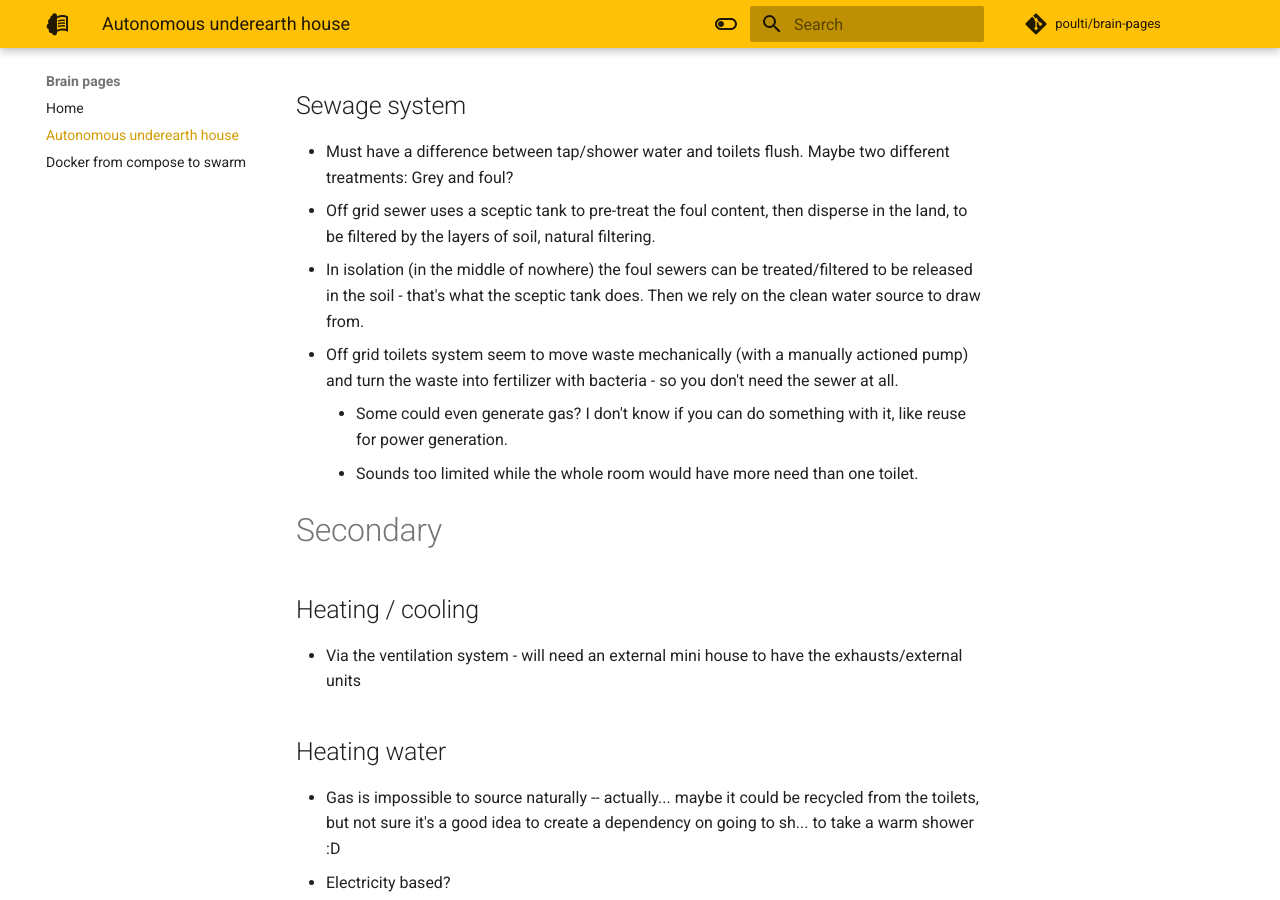
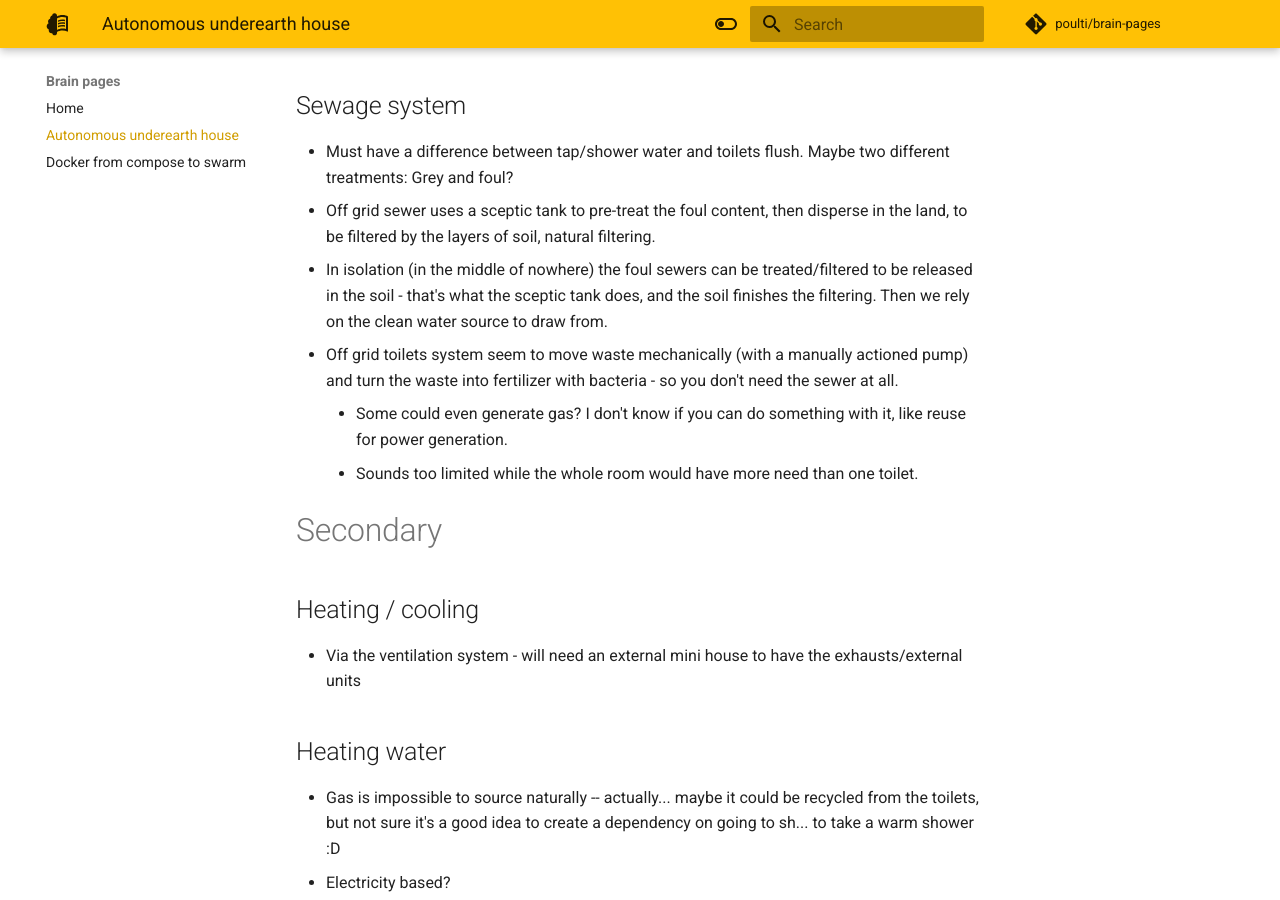
Before and after one commit to poulti/brain-pages, an MkDocs documentation site: the page built from docs/autonomous-underearth-house.md, in a window 1280 px wide and 900 px high, scrolled down 1906 px. Built offline with MkDocs 1.6.1 and Material for MkDocs 9.7.7, drawn with Linux system fonts in a browser that asks for light colours; comment, search, counter and statistics services are not loaded.

Commit message:
precision on filtering

```diff
--- a/docs/autonomous-underearth-house.md
+++ b/docs/autonomous-underearth-house.md
@@ -43,7 +43,7 @@
 ## Sewage system
 - Must have a difference between tap/shower water and toilets flush. Maybe two different treatments: Grey and foul?
 - Off grid sewer uses a sceptic tank to pre-treat the foul content, then disperse in the land, to be filtered by the layers of soil, natural filtering.
-- In isolation (in the middle of nowhere) the foul sewers can be treated/filtered to be released in the soil - that's what the sceptic tank does. Then we rely on the clean water source to draw from.
+- In isolation (in the middle of nowhere) the foul sewers can be treated/filtered to be released in the soil - that's what the sceptic tank does, and the soil finishes the filtering. Then we rely on the clean water source to draw from.
 - Off grid toilets system seem to move waste mechanically (with a manually actioned pump) and turn the waste into fertilizer with bacteria - so you don't need the sewer at all.
     - Some could even generate gas? I don't know if you can do something with it, like reuse for power generation.
     - Sounds too limited while the whole room would have more need than one toilet.
```
